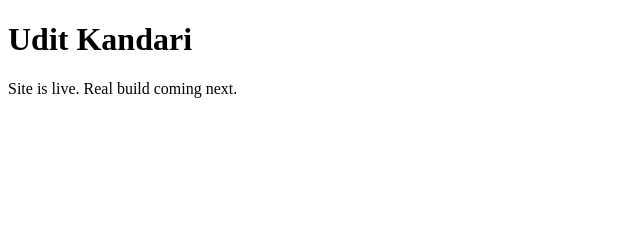
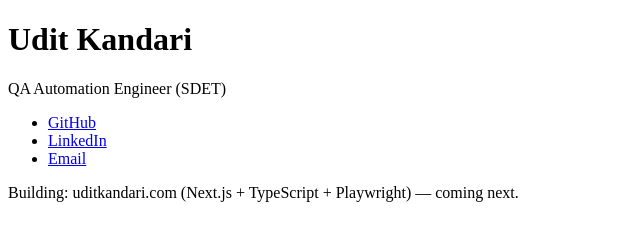
Before and after one commit to uditkandari/uditkandari.com, a plain HTML site: page index.html in a window 1280 px wide. Shown: the whole page, without its empty margins (0-640 px from the left). Drawn offline with Linux system fonts and the light colour scheme.

Commit message:
Update homepage

```diff
--- a/index.html
+++ b/index.html
@@ -6,7 +6,15 @@
     <title>Udit Kandari</title>
   </head>
   <body>
-    <h1>Udit Kandari</h1>
-    <p>Site is live. Real build coming next.</p>
-  </body>
+  <h1>Udit Kandari</h1>
+  <p>QA Automation Engineer (SDET)</p>
+
+  <ul>
+    <li><a href="https://github.com/uditkandari" target="_blank" rel="noreferrer">GitHub</a></li>
+    <li><a href="PASTE_LINKEDIN_URL_HERE" target="_blank" rel="noreferrer">LinkedIn</a></li>
+    <li><a href="mailto:PASTE_EMAIL_HERE">Email</a></li>
+  </ul>
+
+  <p>Building: uditkandari.com (Next.js + TypeScript + Playwright) — coming next.</p>
+</body>
 </html>
```
